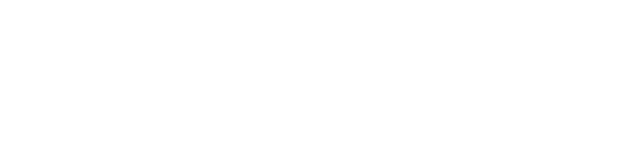
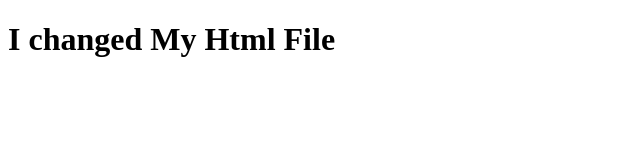
Before and after one commit to samirajabbari/testRepository, a plain HTML site: page Index.html in a window 1280 px wide. Shown: the whole page, without its empty margins (0-640 px from the left). Drawn offline with Linux system fonts and the light colour scheme.

Commit message:
I add new h tag in my Index.html File

```diff
--- a/Index.html
+++ b/Index.html
@@ -5,5 +5,7 @@
     <meta name="viewport" content="width=device-width, initial-scale=1.0" />
     <title>Document</title>
   </head>
-  <body></body>
+  <body>
+    <h1>I changed My Html File</h1>
+  </body>
 </html>
```
